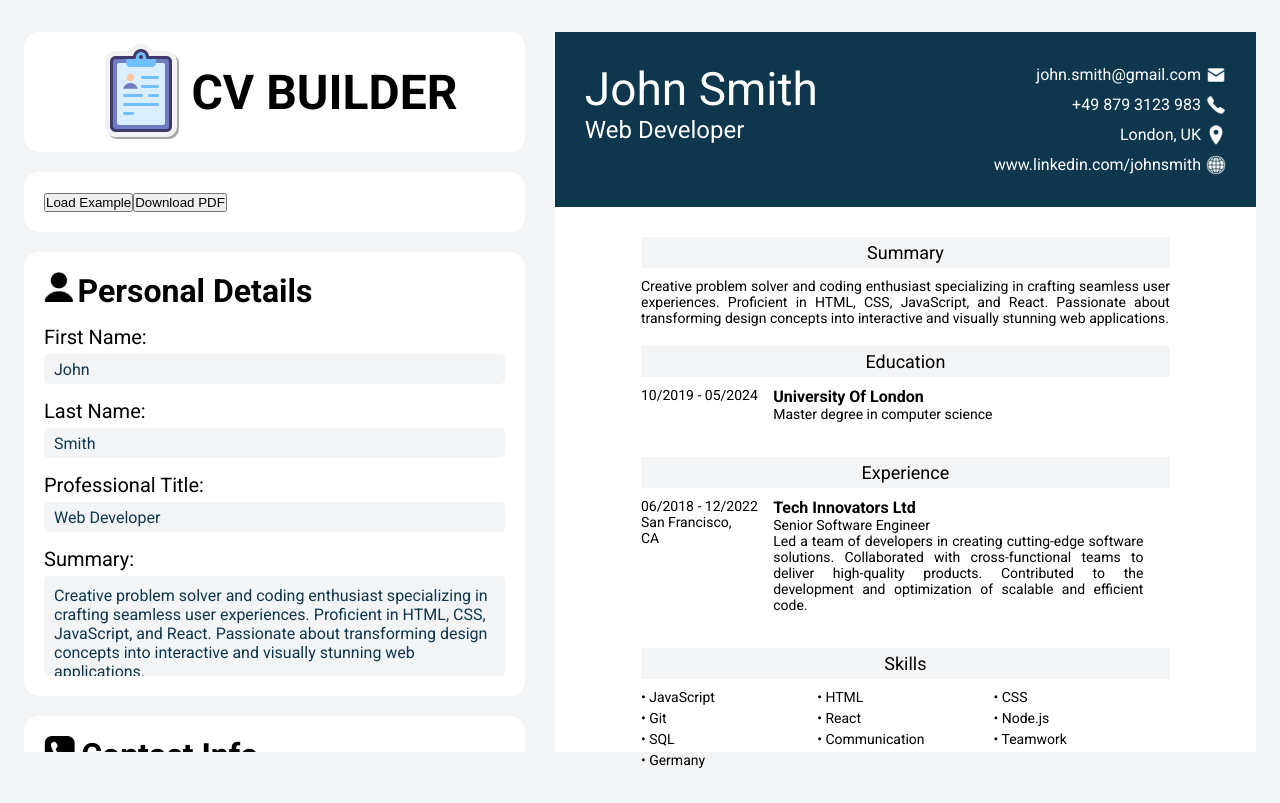
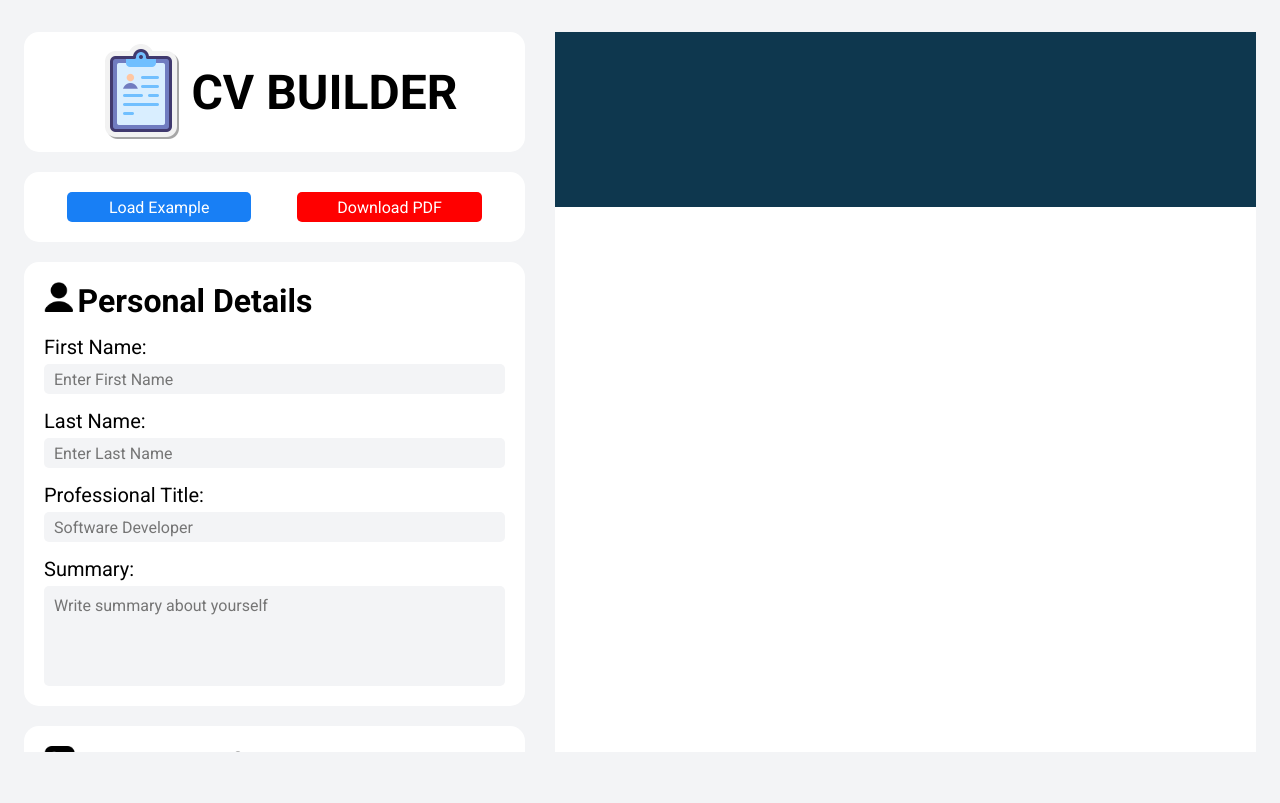
Before and after one commit to Stjepan1999/cv-builder, a React (Vite) app: page / in a window 1280 px wide. Built offline with nearby package versions, Linux system fonts and the light colour scheme.

Commit message:
Add button for loading example data

```diff
--- a/src/App.jsx
+++ b/src/App.jsx
@@ -8,6 +8,7 @@ import { SkillsForm } from './components/SkillsForm';
 import { ResumeExperienceSection } from './components/ResumeExperience';
 import { ResumeSkillsSection } from './components/ResumeSkills';
 import { ResumeEducationSection } from './components/ResumeEducation';
+import { exampleData } from './exampleData';
 import { useState } from 'react';
 import './style.css';
 import logo from './assets/images/cv.png';
@@ -15,36 +16,34 @@ import logo from './assets/images/cv.png';
 export const App = () => {
   const [userData, setUserData] = useState({
     personalInfo: {
-      firstName: 'John',
-      lastName: 'Smith',
-      professionalTitle: 'Web Developer',
-      summary:
-        'Creative problem solver and coding enthusiast specializing in crafting seamless user experiences. Proficient in HTML, CSS, JavaScript, and React. Passionate about transforming design concepts into interactive and visually stunning web applications. ',
+      firstName: '',
+      lastName: '',
+      professionalTitle: '',
+      summary: '',
     },
     contactInfo: {
-      email: 'john.smith@gmail.com',
-      phone: '+49 879 3123 983',
-      location: 'London, UK',
-      website: 'www.linkedin.com/johnsmith',
+      email: '',
+      phone: '',
+      location: '',
+      website: '',
     },
-    skills: ['JavaScript', 'HTML', 'CSS', 'Git', 'React', 'Node.js', 'SQL', 'Communication', 'Teamwork', 'Germany'],
+    skills: [],
     education: [
       {
-        school: 'University Of London',
-        degree: 'Master degree in computer science',
-        startDate: '2019-10-06',
-        endDate: '2024-05-17',
+        school: '',
+        degree: '',
+        startDate: '',
+        endDate: '',
       },
     ],
     experience: [
       {
-        company: 'Tech Innovators Ltd',
-        position: 'Senior Software Engineer',
-        startDate: '2018-06-01',
-        endDate: '2022-12-31',
-        location: 'San Francisco, CA',
-        description:
-          'Led a team of developers in creating cutting-edge software solutions. Collaborated with cross-functional teams to deliver high-quality products. Contributed to the development and optimization of scalable and efficient code.',
+        company: '',
+        position: '',
+        startDate: '',
+        endDate: '',
+        location: '',
+        description: '',
       },
     ],
   });
@@ -188,6 +187,10 @@ export const App = () => {
     return `${mm}/${yyyy}`;
   };
 
+  const loadExampleData = () => {
+    setUserData(exampleData);
+  };
+
   return (
     <>
       <div className="main">
@@ -197,8 +200,12 @@ export const App = () => {
             <h1 className="header">CV BUILDER</h1>
           </div>
           <div className="section-container">
-            <button>Load Example</button>
-            <button>Download PDF</button>
+            <div className="control-buttons">
+              <button className="button button-wide button-blue" onClick={loadExampleData}>
+                Load Example
+              </button>
+              <button className="button button-wide button-red">Download PDF</button>
+            </div>
           </div>
           <PersonalDetails {...userData.personalInfo} onChange={(e) => handleUserDataChange(e, 'personalInfo')} />
           <ContactInfo {...userData.contactInfo} onChange={(e) => handleUserDataChange(e, 'contactInfo')} />
--- a/src/components/ResumeEducation.jsx
+++ b/src/components/ResumeEducation.jsx
@@ -1,5 +1,5 @@
 export const ResumeEducationSection = ({ education, formatDate }) => {
-  if (education && education.length > 0) {
+  if (education[0].school) {
     return (
       <div className="resume-section">
         <div className="resume-section-title">Education</div>
--- a/src/components/ResumeExperience.jsx
+++ b/src/components/ResumeExperience.jsx
@@ -1,5 +1,5 @@
 export const ResumeExperienceSection = ({ experienceData, formatDate }) => {
-  if (experienceData && experienceData.length > 0) {
+  if (experienceData[0].company) {
     return (
       <>
         <div className="resume-section">
--- a/src/components/ResumeSkills.jsx
+++ b/src/components/ResumeSkills.jsx
@@ -1,7 +1,7 @@
 import '../style.css';
 
 export const ResumeSkillsSection = ({ skills }) => {
-  if (skills) {
+  if (skills && skills.length > 0) {
     return (
       <div className="resume-section">
         <div className="resume-section-title">Skills</div>
--- a/src/exampleData.js
+++ b/src/exampleData.js
@@ -1,4 +1,4 @@
-export const userData = {
+export const exampleData = {
   personalInfo: {
     firstName: 'John',
     lastName: 'Smith',
--- a/src/style.css
+++ b/src/style.css
@@ -111,11 +111,7 @@ body {
 }
 .button:hover {
   cursor: pointer;
-}
-.button-blue {
-  background-color: #187ff5;
-  color: var(--white);
-  border: none;
+  background-color: var(--background-color);
 }
 .button-wide {
   width: 40%;
@@ -124,6 +120,22 @@ body {
 }
 .button-wide:hover {
   background-color: var(--background-color);
+}
+.button-blue {
+  background-color: #187ff5;
+  color: var(--white);
+  border: none;
+}
+.button-blue:hover {
+  background-color: #1164c3;
+}
+.button-red {
+  background-color: red;
+  color: var(--white);
+  border: none;
+}
+.button-red:hover {
+  background-color: rgb(210, 0, 0);
 }
 .no-button-style {
   border: none;
@@ -144,6 +156,11 @@ body {
 .button-group {
   display: flex;
   gap: 5px;
+}
+.control-buttons {
+  display: flex;
+  align-items: center;
+  justify-content: space-around;
 }
 .form {
   display: flex;
```
